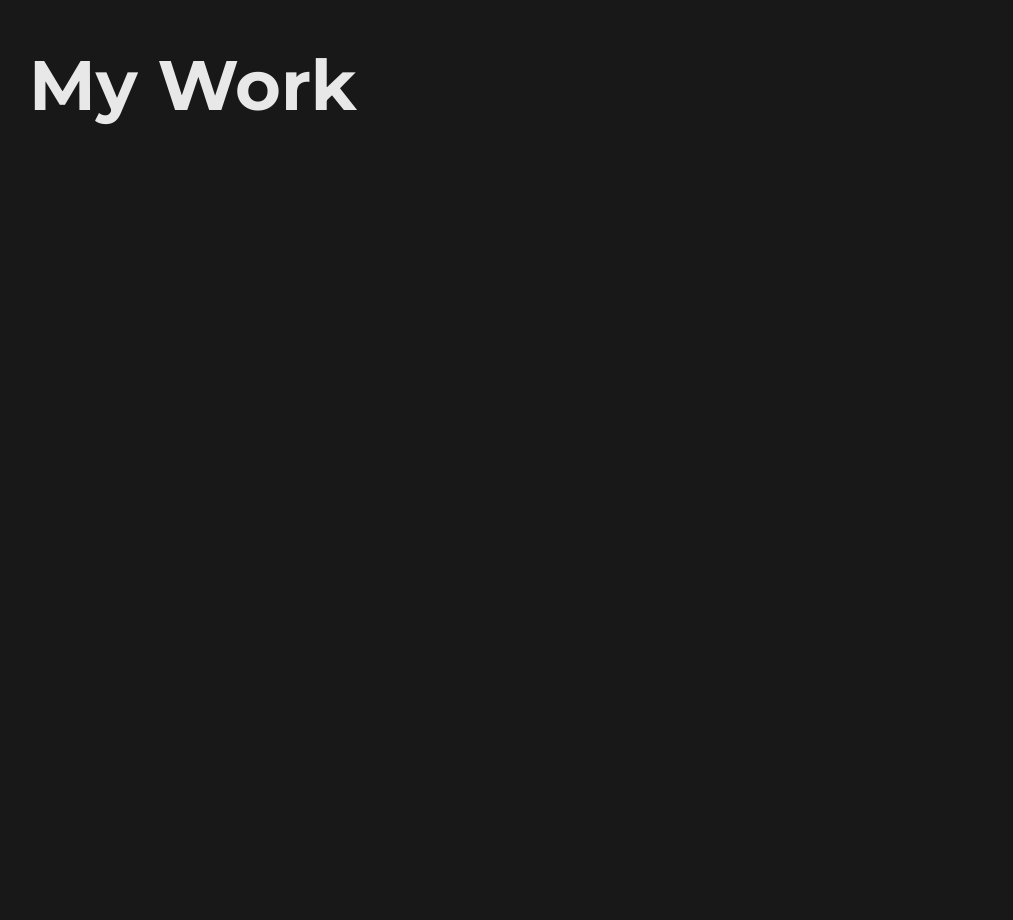
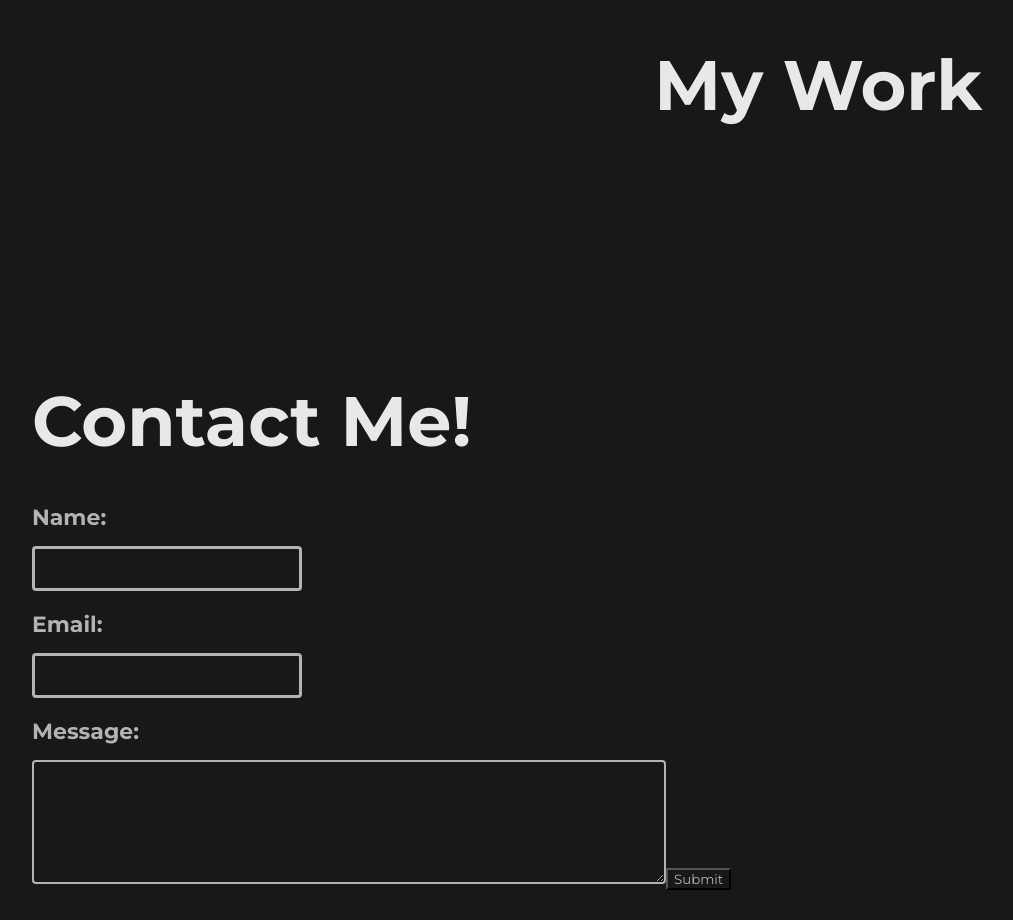
Before and after one commit to achyutbenz19/portfolio, a React (Create React App) app in the folder portfolio/: page / in a window 1280 px wide. Shown: the part 1500-2420 px from the top of the page, without its empty margins (133-1146 px from the left). Before the commit the page ends 1658 px from the top, so only its background shows below. Built offline with nearby package versions, Linux system fonts and the light colour scheme.

Commit message:
added submit button

```diff
--- a/portfolio/src/App.js
+++ b/portfolio/src/App.js
@@ -2,6 +2,7 @@ import Navbar from './Navbar';
 import Home from './Home';
 import Skills from './Skills';
 import Work from './Work';
+import Contact from './Contact';
 
 function App() {
   return (
@@ -11,6 +12,7 @@ function App() {
         <Home />
         <Skills />
         <Work/>
+        <Contact/>
       </div>
     </div>
   );
--- /dev/null
+++ b/portfolio/src/Contact.js
@@ -0,0 +1,43 @@
+import React, { useState } from 'react';
+
+const Contact = () => {
+  const [formData, setFormData] = useState({
+    name: '',
+    email: '',
+    message: ''
+  });
+
+  const handleChange = (event) => {
+    const { name, value } = event.target;
+    setFormData(prevState => ({
+      ...prevState,
+      [name]: value
+    }));
+  };
+
+  const handleSubmit = (event) => {
+    event.preventDefault();
+    // Perform any necessary actions with the form data, such as sending it to a server or displaying it on the page
+    console.log(formData);
+  };
+
+  return (
+    <div className="contact">
+      <h1>Contact Me!</h1>
+      <form onSubmit={handleSubmit}>
+        <label htmlFor="name">Name:</label>
+        <input type="text" id="name" name="name" value={formData.name} onChange={handleChange} required />
+
+        <label htmlFor="email">Email:</label>
+        <input type="email" id="email" name="email" value={formData.email} onChange={handleChange} required />
+
+        <label htmlFor="message">Message:</label>
+        <textarea id="message" name="message" value={formData.message} onChange={handleChange} required></textarea>
+
+        <button type="submit">Submit</button>
+      </form>
+    </div>
+  );
+};
+
+export default Contact;
--- a/portfolio/src/Navbar.js
+++ b/portfolio/src/Navbar.js
@@ -10,4 +10,5 @@ const Navbar = () => {
       </nav>
   );
 }
+
 export default Navbar;
--- a/portfolio/src/index.css
+++ b/portfolio/src/index.css
@@ -87,7 +87,7 @@
   top: -12px;
   bottom: 37px;
   width: 1px; /* specify the width of the line */
-  background-color: #7d7d7d; /* specify the color of the line */
+  background-color: #666565; /* specify the color of the line */
 }
 .skills table tr:first-child td .Coding-Logo {
   width: 40px;
@@ -111,5 +111,57 @@
   font-size: 70px;
   padding-top: 250px;
   color:  #e8e8e8;
-  padding-left: 132px;
+  text-align: right;
+  padding-right: 135px;
 }
+.contact h1{
+  font-size: 70px;
+  padding-top: 250px;
+  color:  #e8e8e8;
+  padding-left: 135px;
+  padding-bottom: 20px;
+}
+.contact label[for="name"],
+.contact label[for="email"],
+.contact label[for="message"] {
+  margin: 0 auto;
+  display: block;
+  margin-bottom: 15px;
+}
+.contact input[type="text"] {
+  padding-left: 135px;
+  width: 20%;
+  padding: 10px;
+  font-size: 15px;
+  border: 3px solid #b3b3b3;
+  border-radius: 4px;
+}
+.contact input[type="email"] {
+  padding-left: 135px;
+  width: 20%;
+  padding: 10px;
+  font-size: 15px;
+  border: 3px solid #b3b3b3;
+  border-radius: 4px;
+}
+.contact textarea {
+  width: 50%;
+  height: 100px; /* Increase the height to 100px */
+  padding: 10px;
+  font-size: 15px;
+  border: 2px solid #b3b3b3;
+  border-radius: 4px;
+  resize: vertical;
+}
+
+.contact label {
+  padding-top: 20px;
+  font-weight: bold;
+  font-size: 22px;
+  padding-left: 135px;
+}
+.contact input[type="text"],
+.contact input[type="email"],
+.contact textarea {
+  margin-left: 135px;
+}
```
